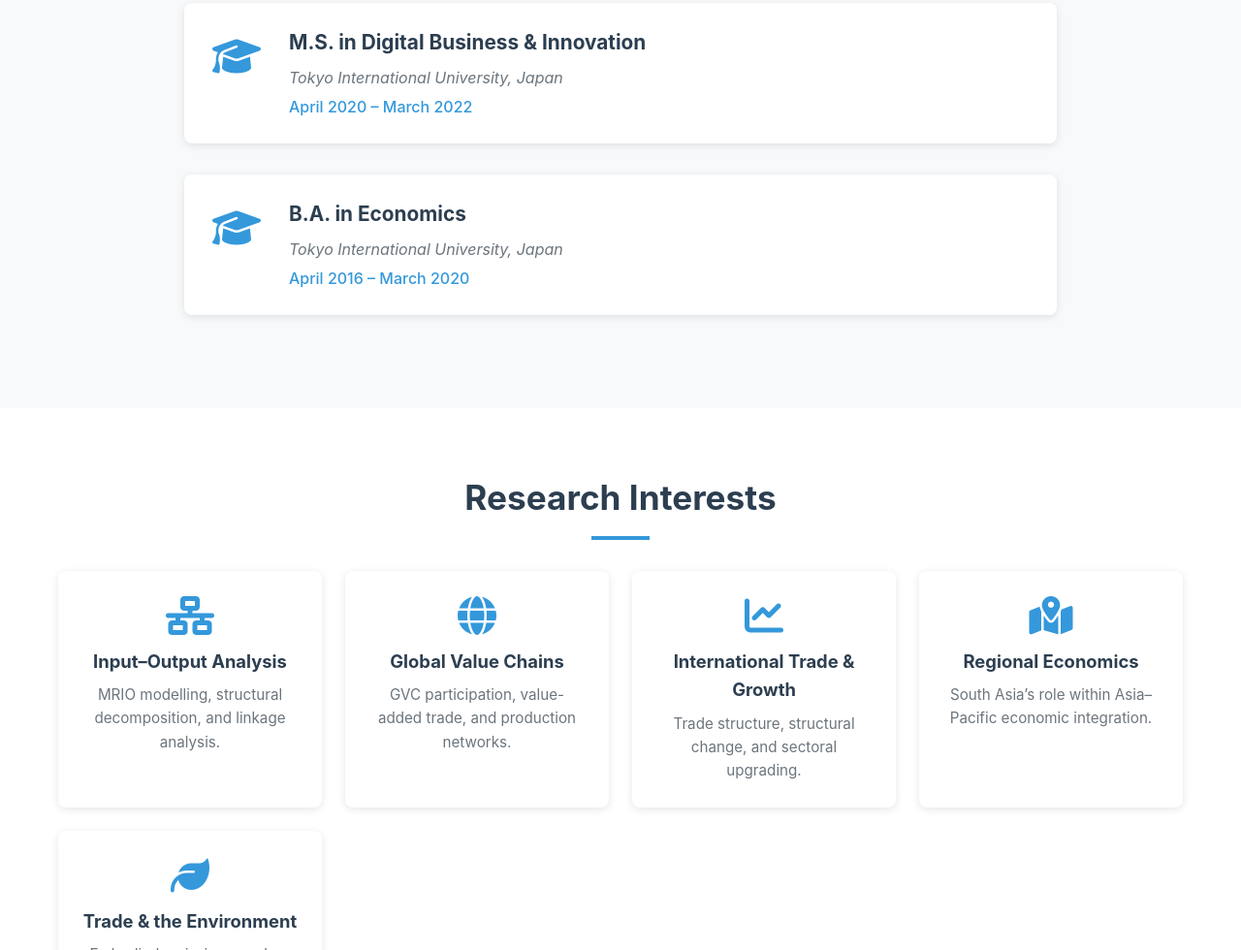
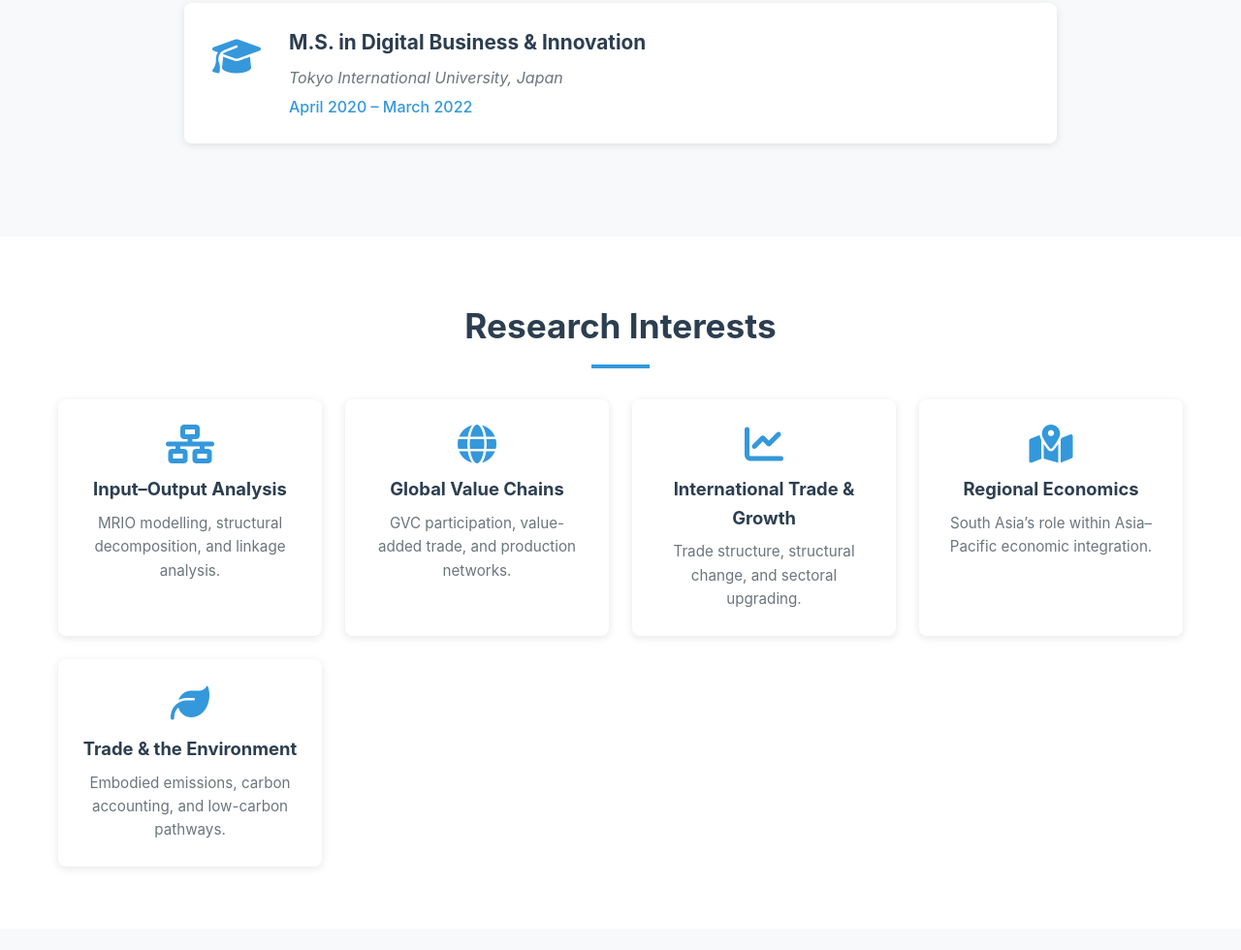
Before and after one commit to BallavBabu/ballavbabu.github.io, a plain HTML site: page index.html in a window 1280 px wide. Shown: the part 2294-3274 px from the top of the page at 97% size. Drawn offline with Linux system fonts and the light colour scheme.

Commit message:
Update index.html

```diff
--- a/index.html
+++ b/index.html
@@ -233,19 +233,6 @@
                              <a href="https://www.tiu.ac.jp/etrack/" target="_blank" style="text-decoration: none; color: inherit;">Tokyo International University, Japan</a>
                         </p>
                         <p class="education-period">April 2020 – March 2022</p>
-                    </div>
-                </div>
-
-                <div class="education-item">
-                    <div class="education-icon">
-                        <i class="fas fa-graduation-cap"></i>
-                    </div>
-                    <div class="education-content">
-                        <h3>B.A. in Economics</h3>
-                        <p class="education-institution">
-                            <a href="https://www.tiu.ac.jp/etrack/" target="_blank" style="text-decoration: none; color: inherit;">Tokyo International University, Japan</a>
-                        </p>
-                        <p class="education-period">April 2016 – March 2020</p>
                     </div>
                 </div>
             </div>
```
